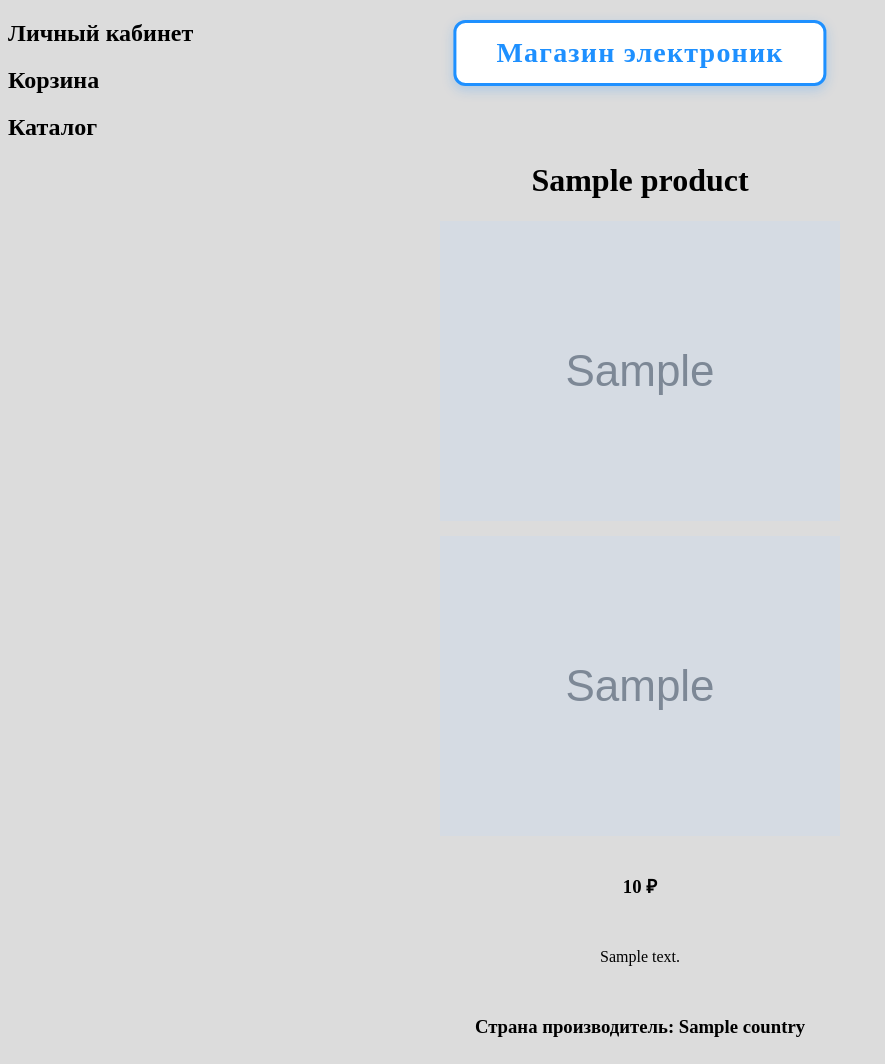
After one commit to DaCheb1/Project, a Django app: template templates/catalog_detail.html in a window 1280 px wide. The commit adds this page. Shown: the whole page, without its empty margins (0-885 px from the left). Run offline with Django 5.2, Linux system fonts and the light colour scheme; the template is opened without the code that fills it: most values are stand-ins (such as "Sample title", 1, 10 or a date in 2020); grey boxes marked "Sample" are stand-in pictures; data that the repository does not hold is empty.

Commit message:
Мы создали страницу с информацией о товаре

```diff
--- a/products/urls.py
+++ b/products/urls.py
@@ -1,5 +1,6 @@
 from django.urls import path
-from products.views import catalog
+from products.views import catalog, catalog_detail
 urlpatterns = [
-    path('catalog/', catalog, name = 'catalog')
+    path('catalog/', catalog, name = 'catalog'),
+    path('catalog/<int:pk>/', catalog_detail, name = 'catalog_detail')
 ]
--- a/products/views.py
+++ b/products/views.py
@@ -3,3 +3,7 @@ from products.models import Product
 def catalog (request):
     products = Product.objects.all()
     return render(request, 'catalog.html', {'products': products})
+
+def catalog_detail (request, pk):
+    product = Product.objects.get(pk = pk)
+    return render(request, 'catalog_detail.html', {'product': product})
--- a/static/base.css
+++ b/static/base.css
@@ -53,3 +53,15 @@ article{
     justify-content: center;
     align-items: center;
 }
+.product_info{
+    display: flex;
+    flex-direction: column;
+    align-items: center;
+    gap: 15px;
+
+
+
+}
+.title_product{
+    text-align: center;
+}
--- a/templates/catalog.html
+++ b/templates/catalog.html
@@ -16,7 +16,7 @@
             {% endif %}
 
 
-            <h2>{{ product.title }}</h2>
+            <a href="{% url 'catalog_detail' product.id %}"><h2>{{ product.title }}</h2></a>
             <h3>{{ product.price }} ₽</h3>
         </article>
         {% endfor %}
--- /dev/null
+++ b/templates/catalog_detail.html
@@ -0,0 +1,28 @@
+{% extends 'base.html' %}
+
+{% block content %}
+    <h1 class="title_product">
+        {{ product.title }}
+    </h1>
+    <div class="product_info">
+        {% if product.image %}
+                <img src="{{ product.image.url }}" alt="">
+                {% else %}
+                    <div class =  'cover-image'>
+                        Нет изображения
+                    </div>
+            {% endif %}
+        <a href=""><img src="{{product.manufacturer.logo.url}}" alt=""></a>
+        <h3>
+            {{ product.price }} ₽
+        </h3>
+        <p>
+            {{ product.desc }}
+        </p>
+        <h3>
+            Страна производитель: {{ product.country }}
+        </h3>
+
+    </div>
+
+{% endblock %}
```
